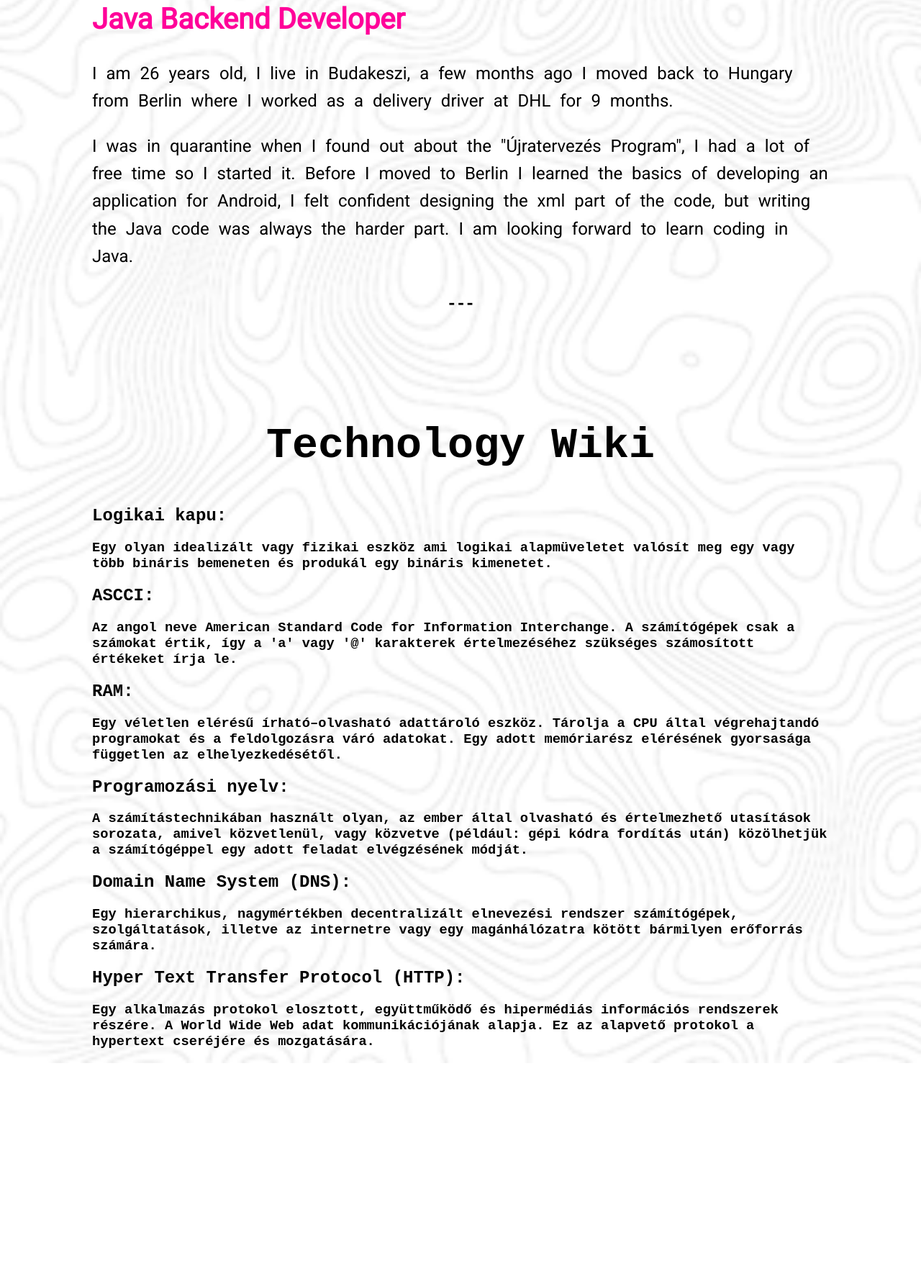
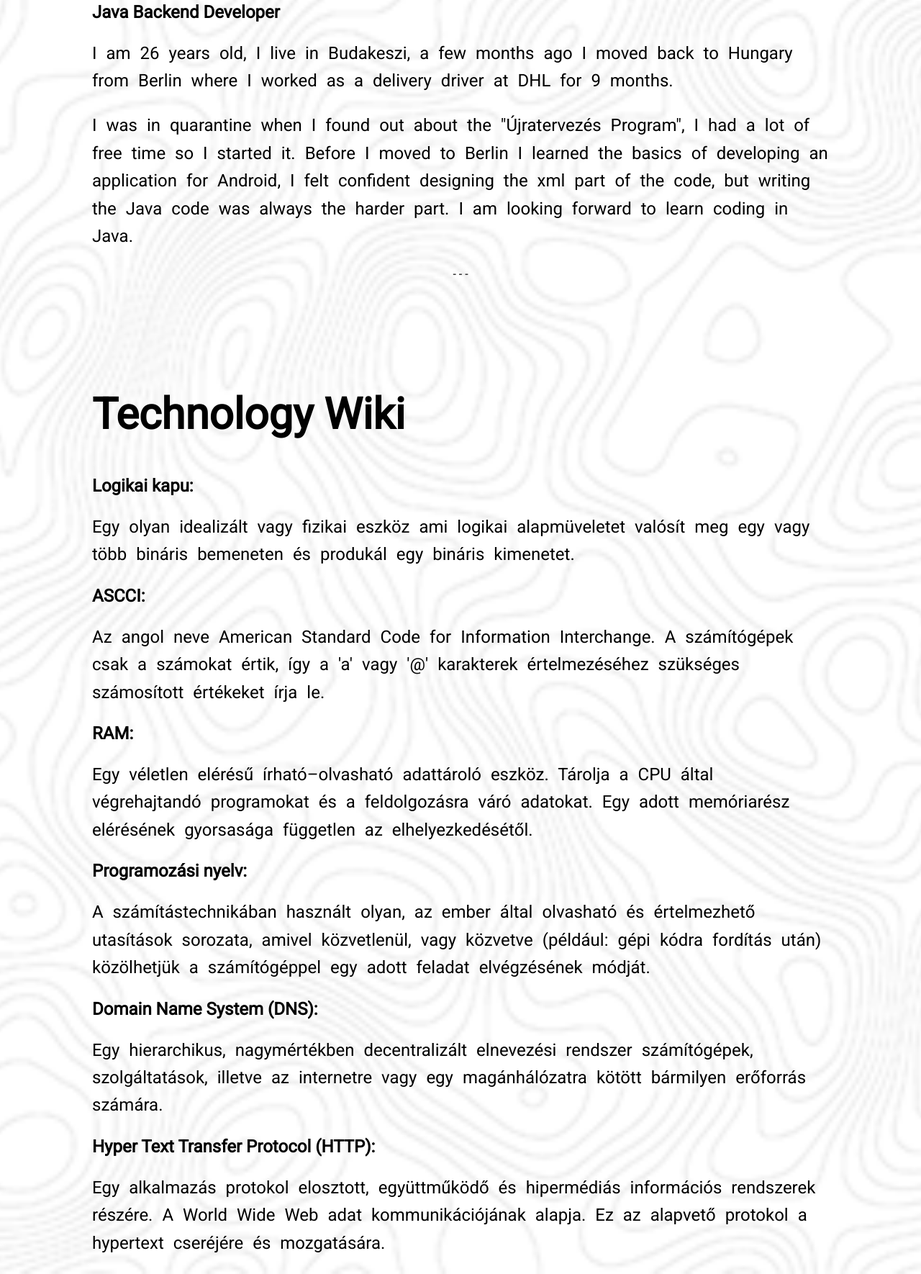
Before and after one commit to szbalazs94/myFirstWebsite2020, a plain HTML site: page index.html in a window 1280 px wide. Shown: the part 340-2110 px from the top of the page at 72% size. Before the commit the page ends 1817 px from the top, so only its background shows below. Drawn offline with Linux system fonts and the light colour scheme.

Commit message:
Update index.html

```diff
--- a/index.html
+++ b/index.html
@@ -1,5 +1,6 @@
 <!DOCTYPE html>
 <html lang="en">
+
 <head>
     <meta charset="UTF-8">
     <meta name="viewport" content="width=device-width, initial-scale=1.0">
@@ -7,6 +8,7 @@
     <link rel="stylesheet" href="styles.css">
     <link href="https://fonts.googleapis.com/css2?family=Roboto&display=swap" rel="stylesheet">
 </head>
+
 <body>
     <nav>
         <div class="navbar">
@@ -20,38 +22,51 @@
         </div>
     </nav>
     <section>
+        <div class=intro>
             <h1>
                 Szabó Balázs
             </h1>
-        <h2 id="alcim">
+            <h2>
                 Java Backend Developer
             </h2>
-        <p>
-            I am 26 years old, I live in Budakeszi, a few months ago I moved back to Hungary from Berlin where I worked as a delivery driver at DHL for 9 months.
-        </p>
-        <p>
-        I was in quarantine when I found out about the "Újratervezés Program", I had a lot of free time so I started it. Before I moved to Berlin I learned the basics of developing an application for Android, I felt confident designing the xml part of the code, but writing the Java code was always the harder part. I am looking forward to learn coding in Java.
-        </p>
+            <p>I am 26 years old, I live in Budakeszi, a few months ago I moved back to Hungary from Berlin where I
+                worked as a delivery driver at DHL for 9 months.</p>
+            <p>I was in quarantine when I found out about the "Újratervezés Program", I had a lot of free time so I
+                started it. Before I moved to Berlin I learned the basics of developing an application for Android, I
+                felt confident designing the xml part of the code, but writing the Java code was always the harder part.
+                I am looking forward to learn coding in Java.</p>
+        </div>
     </section>
     <div class="separater">
-        <h4>- - -</h4>
+        - - -
     </div>
-    <section id="second">
-        <h1 id="techwiki">Technology Wiki</h1>
-        <h2 >Logikai kapu:</h2>
-        <h3 >Egy olyan idealizált vagy fizikai eszköz ami logikai alapmüveletet valósít meg egy vagy több bináris bemeneten és produkál egy bináris kimenetet.</h3>
-        <h2 >ASCCI:</h2>
-        <h3 >Az angol neve American Standard Code for Information Interchange. A számítógépek csak a számokat értik, így a 'a' vagy '@' karakterek értelmezéséhez szükséges számosított értékeket írja le.</h3>
+    <section>
+        <div class="techwiki">
+            <h1>Technology Wiki</h1>
+            <h2>Logikai kapu:</h2>
+            <p>Egy olyan idealizált vagy fizikai eszköz ami logikai alapmüveletet valósít meg egy vagy több bináris
+                bemeneten és produkál egy bináris kimenetet.</p>
+            <h2>ASCCI:</h2>
+            <p>Az angol neve American Standard Code for Information Interchange. A számítógépek csak a számokat értik,
+                így a 'a' vagy '@' karakterek értelmezéséhez szükséges számosított értékeket írja le.</p>
             <h2>RAM:</h2>
-        <h3>Egy véletlen elérésű írható–olvasható adattároló eszköz. Tárolja a CPU által végrehajtandó programokat és a feldolgozásra váró adatokat. Egy adott memóriarész elérésének gyorsasága független az elhelyezkedésétől.</h3>
+            <p>Egy véletlen elérésű írható–olvasható adattároló eszköz. Tárolja a CPU által végrehajtandó programokat és
+                a feldolgozásra váró adatokat. Egy adott memóriarész elérésének gyorsasága független az
+                elhelyezkedésétől.</p>
             <h2>Programozási nyelv:</h2>
-        <h3>A számítástechnikában használt olyan, az ember által olvasható és értelmezhető utasítások sorozata, amivel közvetlenül, vagy közvetve (például: gépi kódra fordítás után) közölhetjük a számítógéppel egy adott feladat elvégzésének módját.</h3>
+            <p>A számítástechnikában használt olyan, az ember által olvasható és értelmezhető utasítások sorozata,
+                amivel közvetlenül, vagy közvetve (például: gépi kódra fordítás után) közölhetjük a számítógéppel egy
+                adott feladat elvégzésének módját.</p>
             <h2>Domain Name System (DNS):</h2>
-        <h3>Egy hierarchikus, nagymértékben decentralizált elnevezési rendszer számítógépek, szolgáltatások, illetve az internetre vagy egy magánhálózatra kötött bármilyen erőforrás számára.</h3>
+            <p>Egy hierarchikus, nagymértékben decentralizált elnevezési rendszer számítógépek, szolgáltatások, illetve
+                az internetre vagy egy magánhálózatra kötött bármilyen erőforrás számára.</p>
             <h2>Hyper Text Transfer Protocol (HTTP):</h2>
-        <h3>Egy alkalmazás protokol elosztott, együttműködő és hipermédiás információs rendszerek részére. A World Wide Web adat kommunikációjának alapja. Ez az alapvető protokol a hypertext cseréjére és mozgatására.</h3>
-
+            <p>Egy alkalmazás protokol elosztott, együttműködő és hipermédiás információs rendszerek részére. A World
+                Wide Web adat kommunikációjának alapja. Ez az alapvető protokol a hypertext cseréjére és mozgatására.
+            </p>
+        </div>
     </section>
 
 </body>
+
 </html>
```
Lines whose indentation alone changed are shown as unchanged.
